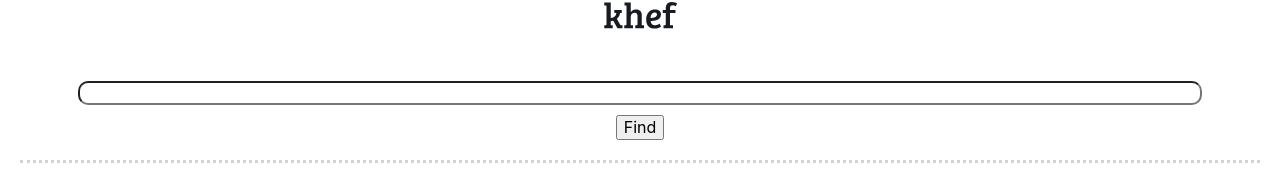
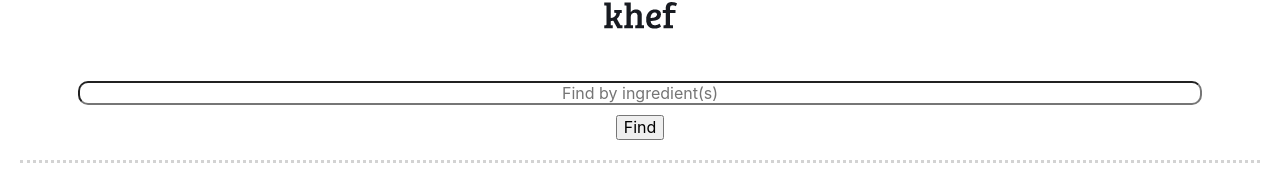
Before and after one commit to aendyeh/khef-frontend, a React (Create React App) app: page / in a window 1280 px wide. Shown: the part 119-290 px from the top of the page. Built offline with nearby package versions, Linux system fonts and the light colour scheme.

Commit message:
Placeholder

```diff
--- a/src/components/StartPage.scss
+++ b/src/components/StartPage.scss
@@ -17,6 +17,22 @@
       width: 90%;
       border-radius: 10px;
       margin-bottom: 10px;
+
+      &::-webkit-input-placeholder {
+        text-align: center;
+      }
+
+      &:-moz-placeholder { /* Firefox 18- */
+          text-align: center;
+      }
+
+      &::-moz-placeholder {  /* Firefox 19+ */
+          text-align: center;
+      }
+
+      &:-ms-input-placeholder {
+          text-align: center;
+      }
     }
 
     button {
--- a/src/components/StartPage.tsx
+++ b/src/components/StartPage.tsx
@@ -8,7 +8,7 @@ function StartPage() {
       </div>
       <div className='actions-container'>
         <div className='search-container'>
-          <input type='text' />
+          <input type='text' placeholder='Find by ingredient(s)' />
           <button type='submit'>Find</button>
         </div>
         <hr />
```
